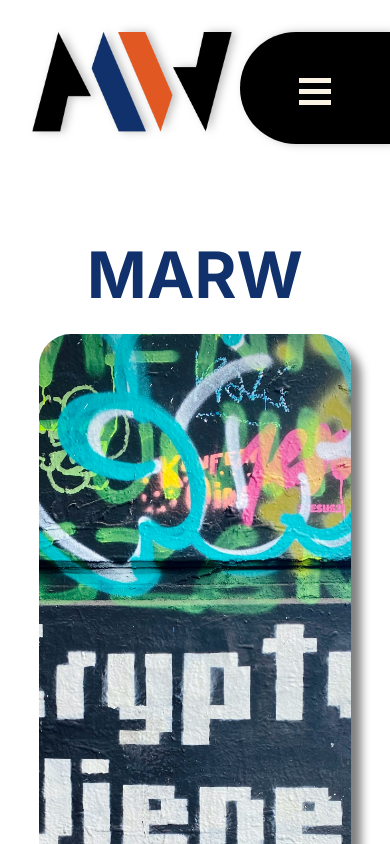
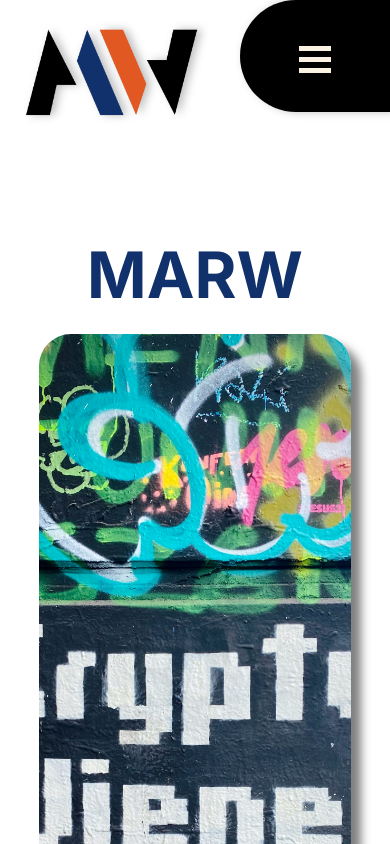
Before and after one commit to rowpacmal/marwcoin, a React (Vite) app in the folder frontend/: page / in a window 390 px wide. Shown: the top 844 px of the page. Built offline with nearby package versions, Linux system fonts and the light colour scheme.

Commit message:
Improve logo on smaller screens; hamburger menu close on link press

```diff
--- a/frontend/src/assets/styles/Header.module.css
+++ b/frontend/src/assets/styles/Header.module.css
@@ -3,7 +3,6 @@
 	left: 0;
 	top: 0;
 	margin-top: 2rem;
-	padding-left: 2rem;
 	width: 100%;
 	transition: margin-top 0.6s;
 	z-index: 50;
@@ -27,6 +26,7 @@
 	position: absolute;
 	top: 0;
 	left: 0;
+	padding-left: 2rem;
 	z-index: 100;
 	filter: drop-shadow(var(--shadow));
 	transition:
@@ -98,12 +98,23 @@
 }
 
 @media screen and (max-width: 950px) {
+	.header {
+		margin-top: 0;
+	}
+
 	.wrapper {
 		align-items: flex-start;
 	}
 
+	.logo {
+		padding-top: 2rem;
+
+		& img {
+			width: clamp(120px, 40dvw, 200px);
+		}
+	}
+
 	.nav {
-		z-index: 8;
 		height: 7rem;
 		display: flex;
 		flex-direction: column;
@@ -112,12 +123,14 @@
 		overflow: hidden;
 		transition:
 			width 0.6s,
-			height 0.6s ease-out;
+			height 0.6s,
+			border-radius 0.6s ease-out;
 	}
 
 	.nav.open {
 		height: 100dvh;
-		width: 250px;
+		width: 425px;
+		border-radius: 0;
 	}
 
 	.hamburger {
@@ -175,3 +188,9 @@
 		background-color: #faf3e3;
 	}
 }
+
+@media screen and (max-width: 425px) {
+	.nav.open {
+		width: 100dvw;
+	}
+}
--- a/frontend/src/components/layout/Header.jsx
+++ b/frontend/src/components/layout/Header.jsx
@@ -48,7 +48,11 @@ export const Header = () => {
 					</button>
 					<ul className={`${styles.ul} ${isOpen ? styles.open : ''}`}>
 						<li className={styles.li}>
-							<NavLink to="/" className={({ isActive }) => onActive(isActive)}>
+							<NavLink
+								to="/"
+								className={({ isActive }) => onActive(isActive)}
+								onClick={isOpen && (() => setIsOpen(false))}
+							>
 								Home
 							</NavLink>
 						</li>
@@ -57,6 +61,7 @@ export const Header = () => {
 							<NavLink
 								to="/transaction"
 								className={({ isActive }) => onActive(isActive)}
+								onClick={isOpen && (() => setIsOpen(false))}
 							>
 								Transaction
 							</NavLink>
@@ -66,6 +71,7 @@ export const Header = () => {
 							<NavLink
 								to="/explore"
 								className={({ isActive }) => onActive(isActive)}
+								onClick={isOpen && (() => setIsOpen(false))}
 							>
 								Explore
 							</NavLink>
@@ -75,6 +81,7 @@ export const Header = () => {
 							<NavLink
 								to="/about"
 								className={({ isActive }) => onActive(isActive)}
+								onClick={isOpen && (() => setIsOpen(false))}
 							>
 								About
 							</NavLink>
@@ -84,6 +91,7 @@ export const Header = () => {
 							<NavLink
 								to="/contact"
 								className={({ isActive }) => onActive(isActive)}
+								onClick={isOpen && (() => setIsOpen(false))}
 							>
 								Contact
 							</NavLink>
```
